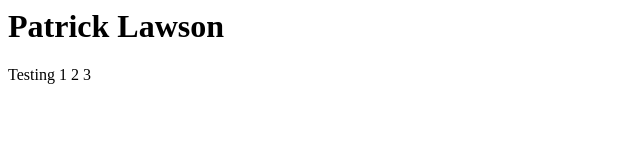
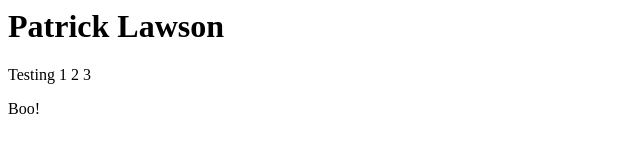
Before and after one commit to patricklawsontafe/patricklawsontafe.github.io, a plain HTML site: page index.html in a window 1280 px wide. Shown: the full height of the page, 0-640 px from the left. Drawn offline with Linux system fonts and the light colour scheme.

Commit message:
feat (home): Add halloween boo!

```diff
--- a/index.html
+++ b/index.html
@@ -1,3 +1,5 @@
 <h1>Patrick Lawson</h1>
 
 <p>Testing 1 2 3</p>
+
+<p>Boo!</p>
```
